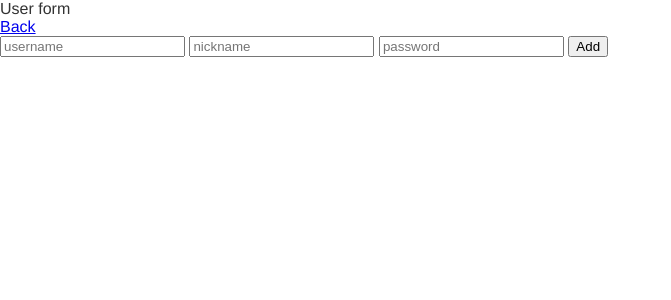
After one commit to Shutsen/node-pg, a Node project: template views/user-form.mustache in a window 1280 px wide. The commit adds this page. Shown: the top 300 px of the page, without its empty margins (0-671 px from the left). Run offline with Node 20 templates, Linux system fonts and the light colour scheme; the template is opened without the code that fills it, so the values that code supplies are empty.

Commit message:
GET and POST requests to postgres

```diff
--- a/package.json
+++ b/package.json
@@ -20,10 +20,12 @@
   },
   "homepage": "https://github.com/Shutsen/node-pg#readme",
   "dependencies": {
+    "body-parser": "^1.18.3",
     "dotenv": "^6.1.0",
     "express": "^4.16.4",
     "mustache-express": "^1.2.8",
-    "node-sass": "^4.9.4"
+    "node-sass": "^4.9.4",
+    "pg": "^7.5.0",
   },
   "devDependencies": {
     "nodemon": "^1.18.4"
--- a/public/index.html
+++ b/public/index.html
@@ -10,6 +10,7 @@
 <body>
   <h1>Hello World!</h1>
   <a href="/list">Movie list</a>
-  <a href="/movie-form">Movie form</a>
+  <a href="/movie/add">Movie form</a>
+  <a href="/user/add">User form</a>
 </body>
 </html>
--- a/public/style.css
+++ b/public/style.css
@@ -48,3 +48,6 @@ table {
 body {
   font: 100% Helvetica, sans-serif;
   color: #333; }
+
+td {
+  padding: 5px; }
--- a/scss/_list-page.scss
+++ b/scss/_list-page.scss
@@ -0,0 +1,3 @@
+td {
+  padding: 5px;
+}
--- a/server.js
+++ b/server.js
@@ -1,5 +1,7 @@
 const express = require('express')
 const mustacheExpress = require('mustache-express')
+const bodyParser = require('body-parser')
+const { Client } = require('pg')
 require('dotenv').config()
 
 const app = express()
@@ -9,14 +11,91 @@ mustache.cache = null
 app.engine('mustache', mustache)
 app.set('view engine', 'mustache')
 
+app.use(bodyParser.urlencoded({ extended: false }))
+
 app.use(express.static('public'))
 
-app.get('/list', (req, res) => {
-  res.render('list')
+app.get('/movies', (req, res) => {
+  const client = new Client()
+  client.connect().then(() => {
+    console.log('connected')
+    const sql = 'SELECT * FROM movies'
+    return client.query(sql)
+  }).then((result) => {
+    console.log(result)
+    res.render('movie-list', result)
+  })
 })
 
-app.get('/movie-form', (req, res) => {
+app.get('/users', (req, res) => {
+  const client = new Client()
+  client.connect().then(() => {
+    console.log('connected')
+    return client.query('SELECT * FROM users')
+  }).then(result => {
+    console.log(result)
+    res.render('user-list')
+  }).catch(err => {
+    console.log('err', err)
+    res.send('something bad happened, biiiiitch')
+  })
+})
+
+app.get('/movie/add', (req, res) => {
   res.render('movie-form')
+})
+
+app.get('/user/add', (req, res) => {
+  res.render('user-form')
+})
+
+app.post('/movie/add', (req, res) => {
+  console.log('post body', req.body)
+  const client = new Client()
+  client.connect().then(() => {
+    console.log('connected')
+    const sql = 'INSERT INTO movies (title, director) VALUES ($1, $2)'
+    const params = [req.body.title, req.body.director]
+    return client.query(sql, params)
+  }).then((result) => {
+    console.log(result)
+    res.redirect('/movies')
+  }).catch((err) => {
+    console.log('err', err);
+    res.redirect('/movies');
+  })
+})
+
+app.post('/user/add', (req, res) => {
+  console.log('post body', req.body)
+  const client = new Client()
+  client.connect().then(() => {
+    const sql = 'INSERT INTO users (user_name, nick_name, password) VALUES ($1, $2, $3)'
+    const params = [req.body.user_name, req.body.nick_name, req.body.password]
+    return client.query(sql, params)
+  }).then((result) => {
+    console.log('res', result)
+    res.redirect('/users')
+  }).catch(err => {
+    console.log('err', err)
+    res.redirect('/users')
+  })
+})
+
+app.post('/movie/delete/:id', (req, res) => {
+  const client = new Client()
+  client.connect().then(() => {
+    console.log('connected')
+    const sql = 'DELETE FROM movies WHERE id = $1'
+    const params = [req.params.id]
+    return client.query(sql, params)
+  }).then(result => {
+    console.log(result)
+    res.redirect('/movies')
+  }).catch(err => {
+    console.log(err)
+    res.redirect('/movies')
+  })
 })
 
 app.listen(process.env.PORT, () => {
--- a/views/movie-form.mustache
+++ b/views/movie-form.mustache
@@ -8,5 +8,10 @@
 <body class="movie-form">
   <h1>Movie form</h1>
   <a href="/">Back</a>
+  <form method="POST" action="/movie/add">
+    <input placeholder="title" type="text" name="title" max="150"/>
+    <input placeholder="director" type="text" name="director" max="150"/>
+    <button type="submit">Add</button>
+  </form>
 </body>
 </html>
--- /dev/null
+++ b/views/user-form.mustache
@@ -0,0 +1,18 @@
+<!DOCTYPE html>
+<html lang="en">
+<head>
+  <meta charset="UTF-8">
+  <link rel="stylesheet" href="style.css">
+  <title>User Form</title>
+</head>
+<body class="user-form">
+  <h1>User form</h1>
+  <a href="/">Back</a>
+  <form method="POST" action="/user/add">
+    <input type="text" placeholder="username" name="user_name" max="50"/>
+    <input type="text" placeholder="nickname" name="nick_name" max="50"/>
+    <input type="password" placeholder="password" name="password"/>
+    <button type="submit">Add</button>
+  </form>
+</body>
+</html>
--- a/views/list.mustache
+++ b/views/user-list.mustache
@@ -3,10 +3,10 @@
 <head>
   <meta charset="UTF-8">
   <link rel="stylesheet" href="style.css">
-  <title>Movie List</title>
+  <title>User List</title>
 </head>
 <body class="list-page">
-  <h1>Movie list page</h1>
+  <h1>User list page</h1>
   <a href="/">Back</a>
 </body>
 </html>
```
Also changed, not shown: views/movie-list.mustache (added, +26 -0 lines), 1 other file.
